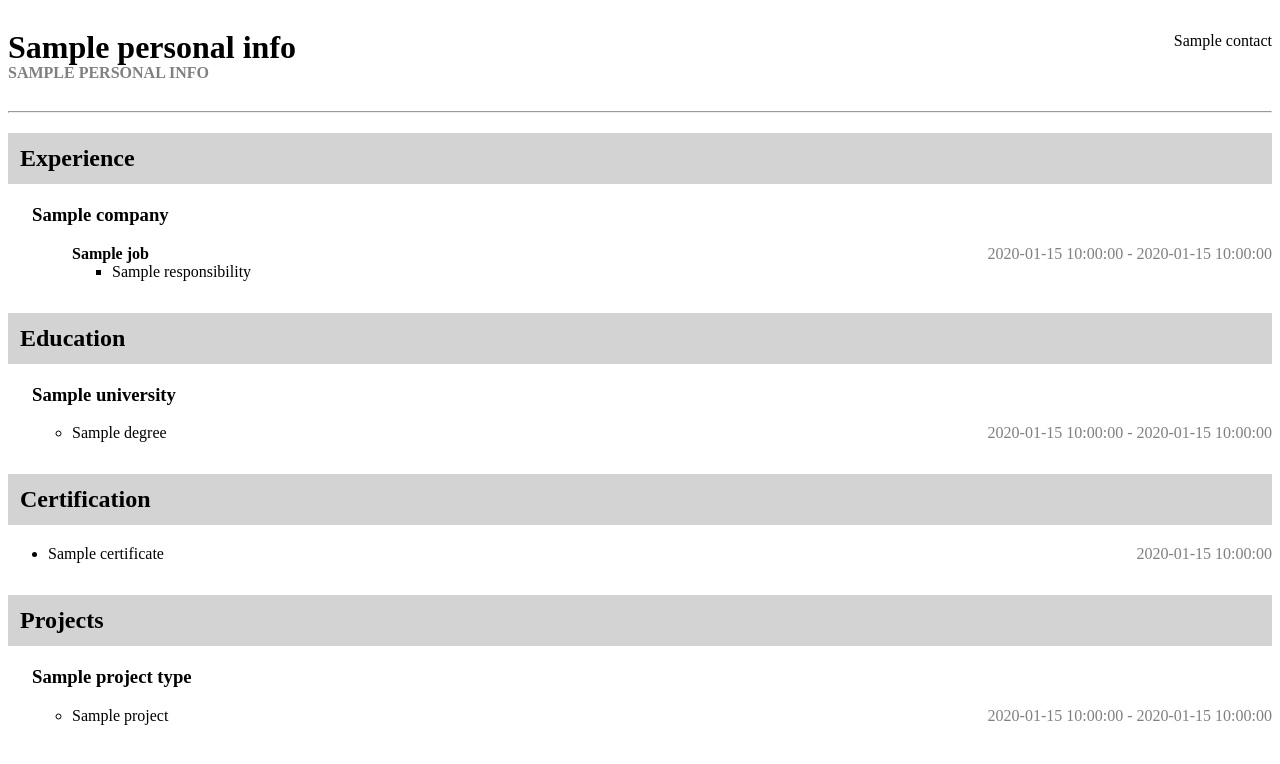
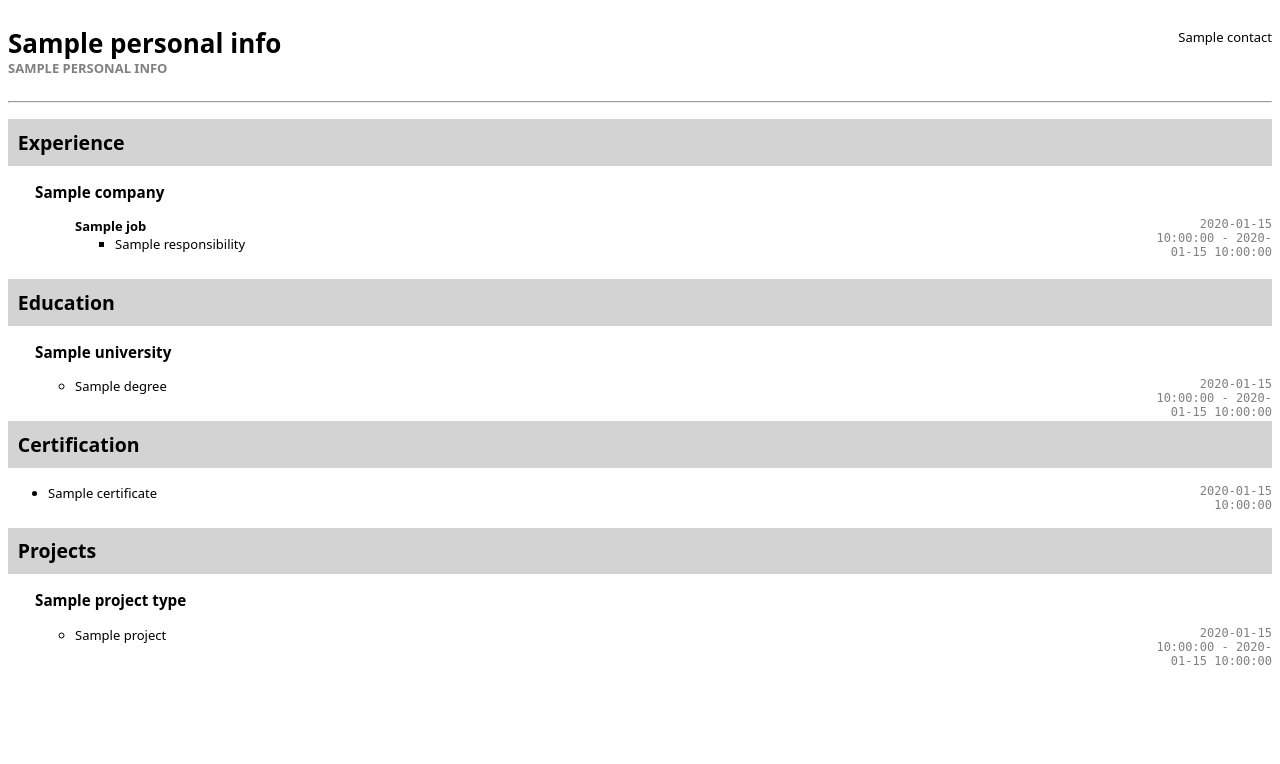
Before and after one commit to zmudzinski-me/resume, a Python web app: template resume/templates/resume.html in a window 1280 px wide. Shown: the top 764 px of the page. Run offline with Jinja, Linux system fonts and the light colour scheme; the template is opened without the code that fills it: most values are stand-ins (such as "Sample title", 1, 10 or a date in 2020).

Commit message:
Adjust resume style (#1)

```diff
--- a/resume/builder/services.py
+++ b/resume/builder/services.py
@@ -25,15 +25,14 @@ class BuilderService:
         self,
         file_path: str,
         person_name: str = "Lukasz Zmudzinski",
-        person_title: str = "Senior Python Developer",
+        person_title: str = "Python Developer",
         person_contact: list[str] | None = None,
     ) -> None:
         self._file_path = file_path
         self._person = {
             "name": person_name,
             "title": person_title,
-            "contact": person_contact
-            or ["lukasz@zmudzinski.me", "github.com/divinebanana"],
+            "contact": person_contact or ["lukasz@zmudzinski.me", "github.com/lukzmu"],
         }
 
     def build(self) -> None:
--- a/resume/templates/resume.html
+++ b/resume/templates/resume.html
@@ -1,7 +1,8 @@
 <!DOCTYPE html>
 <html lang="en">
 
-<body>
+<body
+    style="font-family:system-ui, -apple-system, BlinkMacSystemFont, 'Segoe UI', Roboto, Oxygen, Ubuntu, Cantarell, 'Open Sans', 'Helvetica Neue', sans-serif; font-size: small;">
     <div style="float: right;">
         <ul style="padding-top: 0.5em; list-style-type: none; text-align: right;">
             {% for contact in personal_info.contact %}
@@ -35,8 +36,9 @@
                                 {% endfor %}
                             </ul>
                         </div>
-                        <div style="float: right;">
-                            <span style="color: gray;">{{ job.start_date }} - {{ job.end_date }}</span>
+                        <div style="float: right; width: 122px; font-family: monospace; text-align: right;">
+                            <span style="color: gray;">{{ job.start_date }} - {{ job.end_date
+                                }}</span>
                         </div>
                     </div>
                 </li>
@@ -56,7 +58,7 @@
                 <li>
                     <div style="display: block;">
                         <div style="display: inline-block;">{{ degree.name }}</div>
-                        <div style="float: right;">
+                        <div style="float: right; width: 122px; font-family: monospace; text-align: right;">
                             <span style="color: gray;">{{ degree.start_date }} - {{ degree.end_date }}</span>
                         </div>
                     </div>
@@ -73,7 +75,7 @@
         <li>
             <div style="display: block;">
                 <div style="display: inline-block;">{{ certificate.name }}</div>
-                <div style="float: right;">
+                <div style="float: right; width: 122px; font-family: monospace; text-align: right;">
                     <span style="color: gray;">{{ certificate.date }}</span>
                 </div>
             </div>
@@ -91,7 +93,7 @@
                 <li>
                     <div style="display: block;">
                         <div style="display: inline-block;">{{ project.name }}</div>
-                        <div style="float: right;">
+                        <div style="float: right; width: 122px; font-family: monospace; text-align: right;">
                             <span style="color: gray;">{{ project.start_date }} - {{ project.end_date }}</span>
                         </div>
                     </div>
```
